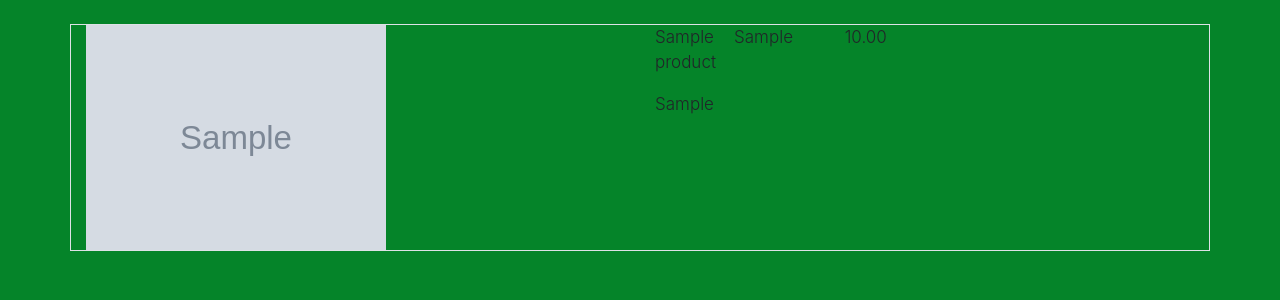
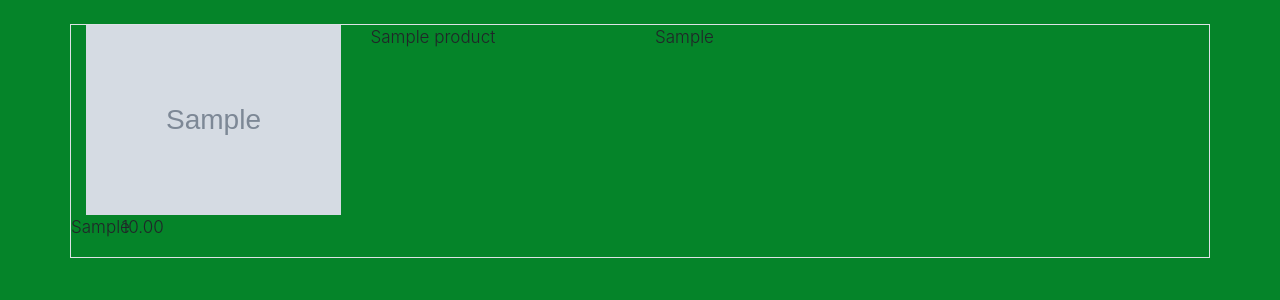
Before and after one commit to erkin7333/shop_app, a Django app: page /cart/ in a window 1280 px wide. Shown: the part 58-358 px from the top of the page. Run offline with Django 3.2, Linux system fonts and the light colour scheme; a user stored in the database is signed in; tables that the repository leaves empty hold one stand-in row (values such as "Sample post"); grey boxes marked "Sample" are stand-in pictures; some libraries are stand-ins or nearby versions.

Commit message:
erkinjon

```diff
--- a/shop_product/templates/shop_product/cart.html
+++ b/shop_product/templates/shop_product/cart.html
@@ -6,28 +6,21 @@
             <tbody>
             {% for car in carts %}
                 <div class="row border">
-                    <div class="col-lg-6">
+                    <div class="col-lg-3">
                         <img src="{{ car.product.image.url }}" class="img-fluid" style="width: 300px;" alt="...">
                     </div>
-                    <div class="col-lg-2">
-                        <div class="row">
-                            <div class="col-lg-5">
+                    <div class="col-lg-3">
                         <p>{{ car.product.name }}</p>
                     </div>
                     <div class="col-lg-6">
                         <p>{{ car.product.category }}</p>
                     </div>
+                    <div class="row">
+
                     </div>
                     <div class="row">
                         <div class="col-lg-6">
                             <p>{{ car.product.brand }}</p>
-                            </div>
-
-                        </div>
-                    </div>
-                    <div class="col-lg-3">
-                        <div class="row">
-
                         </div>
                         <div class="row">
                             <div class="col-lg-6">
@@ -35,6 +28,12 @@
                             </div>
                         </div>
                     </div>
+                    <div class="col-lg-3">
+                        <div class="row">
+
+                        </div>
+
+                    </div>
                 </div>
             {% endfor %}
             </tbody>
```
Lines whose indentation alone changed are shown as unchanged.
